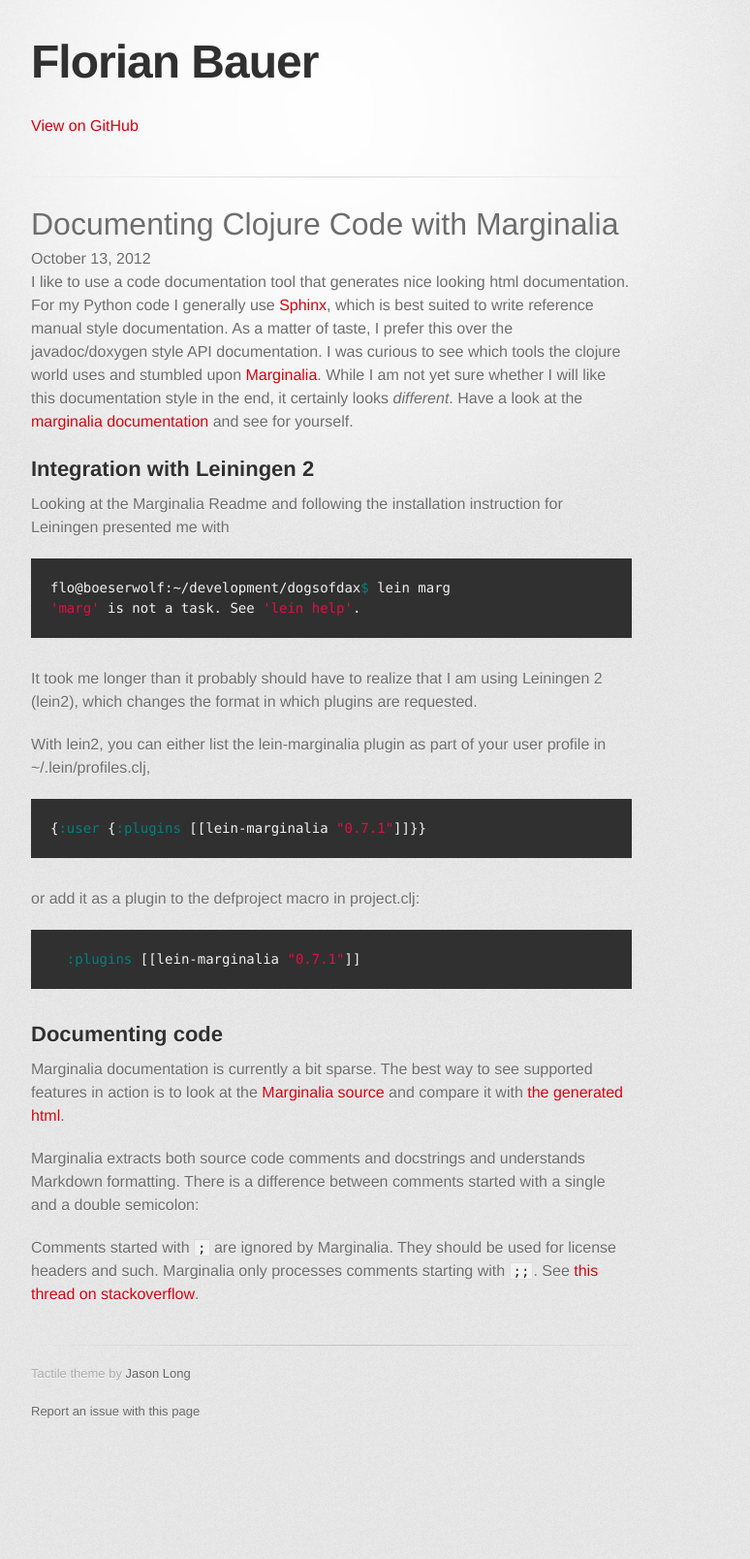
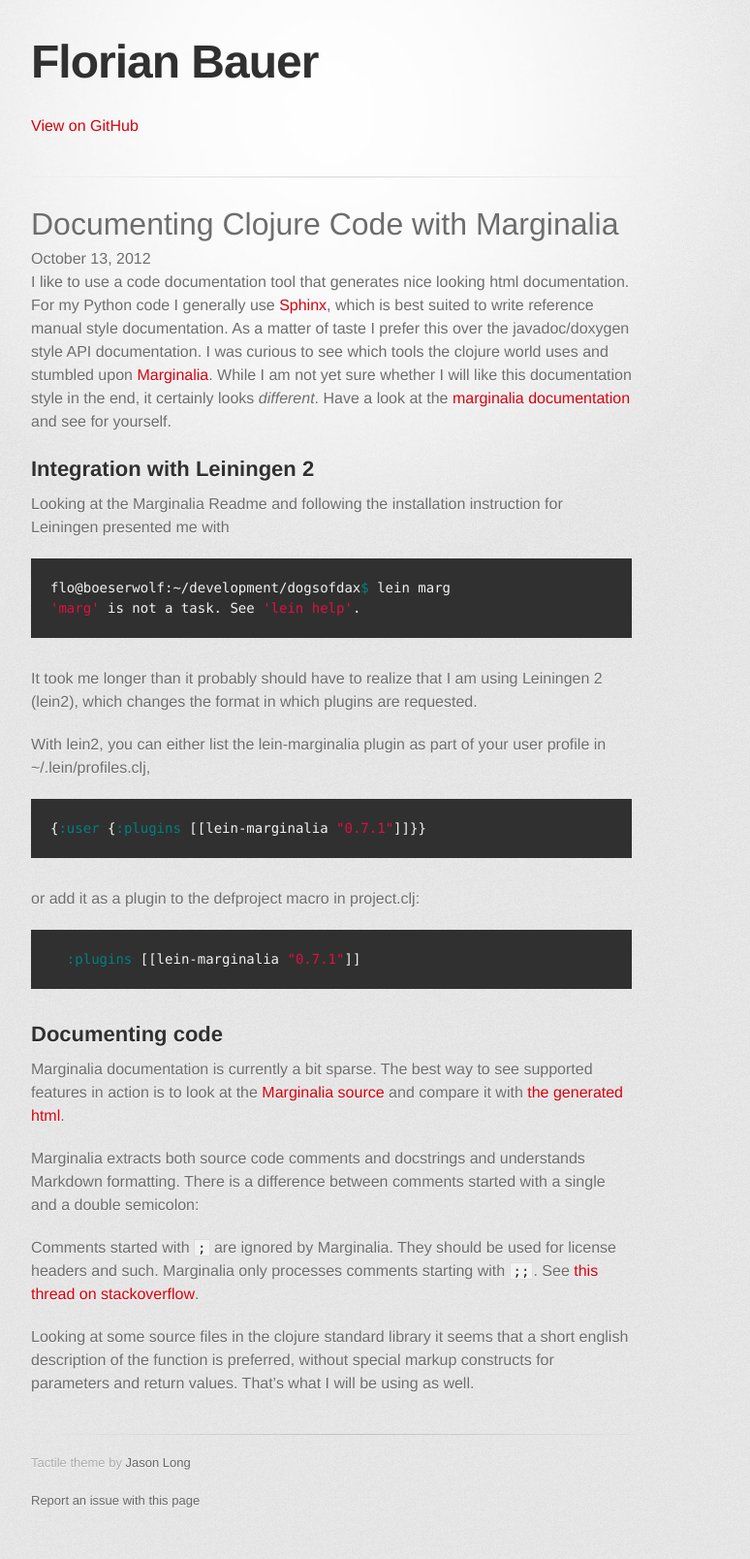
Before and after one commit to fbauer/fbauer.github.com, a Jekyll site: the page built from _posts/2012-10-13-documenting-clojure-with-marginalia.md, in a window 1280 px wide. Shown: the whole page at 97% size, without its empty margins (298-1072 px from the left). Built offline with Jekyll 4.4.1, drawn with Linux system fonts in a browser that asks for light colours; some web fonts are replaced; before the commit the page ends 1516 px from its top, so only the background shows below that.

Commit message:
Add closing paragraph to marginalia post.

```diff
--- a/_posts/2012-10-13-documenting-clojure-with-marginalia.md
+++ b/_posts/2012-10-13-documenting-clojure-with-marginalia.md
@@ -7,7 +7,7 @@
 I like to use a code documentation tool that generates nice looking
 html documentation.  For my Python code I generally use
 [Sphinx](http://sphinx.pocoo.org), which is best suited to write
-reference manual style documentation.  As a matter of taste, I prefer
+reference manual style documentation.  As a matter of taste I prefer
 this over the javadoc/doxygen style API documentation.  I was curious
 to see which tools the clojure world uses and stumbled upon
 [Marginalia](https://github.com/fogus/marginalia).  While I am not yet
@@ -58,3 +58,8 @@
 used for license headers and such. Marginalia only processes comments
 starting with `;;`.  See [this thread on
 stackoverflow](http://stackoverflow.com/questions/5084191/what-is-the-difference-between-and-in-clojure-code-comments).
+
+Looking at some source files in the clojure standard library it seems
+that a short english description of the function is preferred, without
+special markup constructs for parameters and return values.  That's
+what I will be using as well.
```
